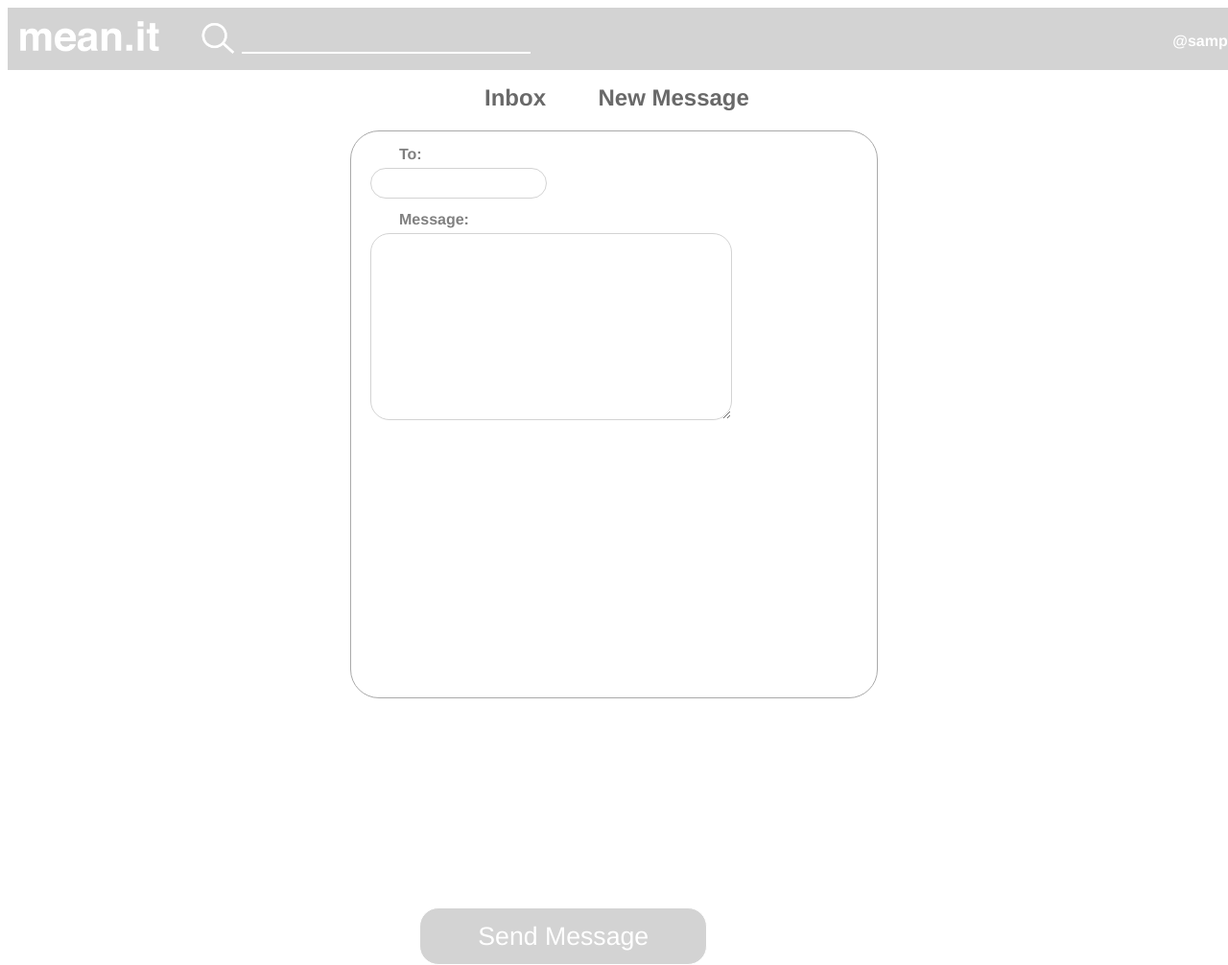
After one commit to truedingo/IHC-MeanIt, a Django app: page /newmessage in a window 1280 px wide. The commit adds this page. Shown: the whole page at 96% size. Run offline with Django 3.2, Linux system fonts and the light colour scheme; the visitor is signed in with stand-in values (Sample User, id 1).

Commit message:
nao me lembro do que fiz

```diff
--- a/meanit/meanit/urls.py
+++ b/meanit/meanit/urls.py
@@ -34,7 +34,8 @@ urlpatterns = [
     url(r'^signup', views.signup_view.as_view(), name='signup'),
     url(r'^userprofileedit/', views.useredit_page.as_view(), name='edituser'),
     path('followuser/<slug:query>/', views.followuser_view.as_view(), name='hashtag'),
-
+    path('newmessage',views.message_view.as_view(),name='newmessage'),
+    path('inbox',views.inbox_view.as_view(),name='inbox')
 ]
 
 
--- a/meanit/meanit_app/admin.py
+++ b/meanit/meanit_app/admin.py
@@ -1,9 +1,10 @@
 from django.contrib import admin
 
 # Register your models here.
-from meanit_app.models import Profile, Post, Questions, MeanitUserQuestions
+from meanit_app.models import Profile, Post, Questions, MeanitUserQuestions, Message
 
 admin.site.register(Profile)
 admin.site.register(Post)
 admin.site.register(Questions)
 admin.site.register(MeanitUserQuestions)
+admin.site.register(Message)
--- a/meanit/meanit_app/forms.py
+++ b/meanit/meanit_app/forms.py
@@ -1,5 +1,5 @@
 from django import forms
-from meanit_app.models import Profile, Post, Questions, MeanitUserQuestions
+from meanit_app.models import Profile, Post, Questions, MeanitUserQuestions, Message
 from django.contrib.auth.models import User
 
 class SignUpForm(forms.ModelForm):
@@ -42,3 +42,10 @@ class CreateMeanitQuestionForm(forms.ModelForm):
     class Meta:
         model = MeanitUserQuestions
         fields = ('question_answer',)
+
+
+class SendMessageForm(forms.ModelForm):
+    class Meta:
+        model = Message
+        fields = ('to_msg', 'msg_text')
+        widgets = {'to_msg': forms.TextInput(attrs={'class': 'new_message'}),'msg_text': forms.Textarea(attrs={'class': "new_message"})}
--- a/meanit/meanit_app/models.py
+++ b/meanit/meanit_app/models.py
@@ -39,10 +39,10 @@ class MeanitUserQuestions(models.Model):
     question_answer = models.CharField(max_length=512, blank=True, null=True)
 
 class Message(models.Model):
-    to_msg = models.CharField(unique=True, max_length=512)
+    to_msg = models.CharField(max_length=512)
     msg_text = models.CharField(max_length=512)
     msg_read = models.BooleanField(blank=True, null=True)
-    msg_date = models.DateField()
+    msg_date = models.DateField(blank=True, null=True, auto_now_add=True)
     profile_user = models.ForeignKey('Profile', models.CASCADE)
 
 
--- a/meanit/meanit_app/static/css/style.css
+++ b/meanit/meanit_app/static/css/style.css
@@ -75,13 +76,17 @@
         font-size: 5vw;
     }
 
+    .new_message{
+        font-size: 5vw;
+    }
+
 }
 
 /*header inicio*/
 .nav{
-    background-color: black;
-    opacity: 0.1;
-    height: 60px;
+    background-color: grey;
+    opacity: 0.35;
+    height: 65px;
     position: fixed;
     width: 100%;
     z-index: 999;
@@ -92,7 +97,7 @@
     display: inline-block;
 }
 .lupa, .mais, .sino, .msg, .utilizador{
-    width: 40px;
+    width: 10px;
     display: inline-block;
 }
 .procura{
@@ -103,28 +108,52 @@
     border-top: none;
     font-size: 20pt;
     color: white;
-    margin-bottom: 10px;
+    margin-bottom: 8px;
+    margin-left: 30px;
     position: relative;
-    bottom: 10px;
+    bottom: 12px;
 
 }
 .search{
     display: inline-block;
     position: relative;
     height: 70px;
-    padding: 10px 40px;
+    padding: 10px 35px;
 }
-.mais, .sino, .msg, .utilizador{
-    float: right;
-    padding: 10px 10px;
+.mais, .sino, .msg{
+    position: relative;
+    padding: 2px 30px;
+    bottom: 142px;
+    left: 965px;
 }
 .utilizador{
     color: white;
-    padding: 10px 10px;
-    margin: 10px 10px;
+    position: relative;
+    padding: 10px 20px;
+    margin: 10px 45px;
     width:85px;
+    bottom: 10px;
+    left: 565px;
     font-weight: bold;
 }
+.logout{
+    color: white;
+    position: relative;
+    padding: 10px 8px;
+    margin: 10px 25px;
+    width:85px;
+    bottom: 88px;
+    left: 1300px;
+    font-weight: bold;
+}
+
+.logout>a:visited{
+    color: white;
+}
+.logout>a:link{
+    color:white;
+}
+
 .utilizador>a:visited{
     color: white;
 }
@@ -179,6 +208,7 @@
 /*header fim*/
 /* feed de noticias inicio*/
 .grelha{
+    position: relative;
     margin: auto;
     width: 590;
 }
@@ -335,8 +376,61 @@ color: #696969;
     grid-column-start: 1;
     grid-column-end: 11;
 }
+
+.inbox_text{
+    position: relative;
+    text-align: left;
+    font-family: Helvetica;
+    font-style: normal;
+    font-size: 24px;
+    top: 80px;
+    text-align: center;
+    margin: auto;
+    padding-left: 160px;
+    font-weight: bold;
+    color: #696969;
+    display: inline-block;
+}
+
+.inbox_text>a:visited{
+    color: #696969;
+}
+.inbox_text>a:link{
+    color: #696969;
+}
+.inbox_text>a:hover{
+    color:lightgray;
+}
+
+.new_msg_text{
+    position: relative;
+    text-align: left;
+    font-family: Helvetica;
+    font-style: normal;
+    font-size: 24px;
+    top: 80px;
+    text-align: center;
+    margin: auto;
+    padding-left: 50px;
+    font-weight: bold;
+    color: #696969;
+    display: inline-block;
+
+}
+
+.new_msg_text>a:visited{
+    color: #696969;
+}
+.new_msg_text>a:link{
+    color: #696969;
+}
+.new_msg_text>a:hover{
+    color:lightgray;
+}
+
+
 @media only screen and (max-width: 527px) {
-    .mensagem{
+    .Message{
         top: 150;
     }
 }
@@ -345,3 +439,200 @@ color: #696969;
        width: 100%
     }
 }
+
+.new_message{
+    border: 1px solid lightgray;
+    border-radius: 20px;
+    text-align: left;
+    color: gray;
+    font-size: 12pt;
+    padding-top: 11px;
+}
+
+.to{
+    position: relative;
+    color: gray;
+    font-size: 12pt;
+    top: -5px;
+    left: 30px;
+    padding-top: 4px;
+}
+
+
+.frame_new_msg{
+    background-color: white;
+    border: 1px solid darkgray;
+    border-radius: 30px;
+    padding: 20px;
+    margin: 20px;
+    position: relative;
+    top: 80;
+    height: 550;
+    display: grid;
+    grid-template-columns: 5% 5% 5% 5% 5% 5% 5% 5% 5% 5%;
+    grid-gap: 5%;
+}
+
+#send_msg_btn{
+    position: relative;
+    background-color: lightgray;
+    top: 490px;
+    left: 50px;
+    width: 300px;
+}
+
+.upload_img{
+    position: relative;
+    padding: 20px;
+    border: 1px solid lightgray;
+    margin: 20px;
+    border-radius: 30px;
+    position: relative;
+    top: 150px;
+    background-color: lightgray;
+}
+#up-img{
+    position: relative;
+    font-size: 9pt;
+    color:#696969;
+    text-align: center;
+    width: 100%;
+    height: 20px;
+    margin: auto;
+    border: none;
+    font-weight: bold;
+    color: darkgray;
+}
+.hash{
+    width: 80%;
+    background-color: lightgray;
+    border: none;
+    border-bottom: 1pt white solid;
+    color: white;
+}
+.input-txt{
+    position: relative;
+    border: 1px solid lightgray;
+    border-radius: 30px;
+    padding: 0px 0px;
+    overflow: hidden;
+    width: 90%;
+    height: 325px;
+    bottom: 375px;
+    left: 20px;
+    display: inline-block;
+    grid-column-start: 3;
+    grid-column-end: 5;
+    padding: 5%;
+}
+#input-txt{
+    position: relative;
+    border: none;
+    align-content: center;
+    height: 100%;
+    width: 100%;
+    color: gray;
+}
+.publicacao2{
+    background-color: white;
+    border: 1px solid lightgray;
+    border-radius: 30px;
+    padding: 20px;
+    margin: 20px;
+    height: 90%;
+    position: relative;
+    top: 80;
+    display: grid;
+    grid-template-columns: 20% 20% 20% 20%;
+    grid-gap: 5%;
+}
+@media only screen and (max-width: 527px) {
+    .publicacao2{
+        top: 150;
+    }
+}
+.item2{
+    position: absolute;
+    top: 50px;
+    height: 570px;
+    width: 590px;
+}
+@media only screen and (max-width: 652px) {
+    .item2{
+       width: 100%
+    }
+}
+.pub-hashtags2{
+    grid-column-start: 1;
+    grid-column-end: 5;
+    text-overflow: ellipsis;
+    position: absolute;
+    bottom: 90px;
+    left: 12px;
+}
+.botao2{
+    height: 50px;
+    width: 30%;
+    margin: 0px 5px;
+    border: 1px solid white;
+    border-radius: 20px;
+    color: white;
+    font-size: 14pt;
+    position: relative;
+    bottom: 20px;
+}
+#publish{
+    position: relative;
+    bottom: 330px;
+    background-color: gray;
+    display: inline-block;
+}
+#cancel{
+    background-color: lightgray;
+    bottom: 330px;
+    display: inline-block;
+}
+.pub-imagem2{
+    position: relative;
+    border: 1px solid lightgray;
+    border-radius: 30px;
+    padding: 0px 0px;
+    overflow: hidden;
+    width: 100%;
+    height: 390px;
+    grid-column-start: 1;
+    grid-column-end: 3;
+}
+.btn_post{
+    grid-column-start: 1;
+    grid-column-end: 5;
+}
+.pub-hashtag2{
+    padding: 5px;
+    background-color: lightgray;
+    color: white;
+    border-radius: 20px;
+    width: -webkit-fit-content;
+    height: -webkit-fit-content;
+    width: -moz-fit-content;
+    height: -moz-fit-content;
+    display: inline-block;
+    width: 16%;
+    float: right;
+    margin: 0px 0px 0px 5px;
+}
+
+.Quick_questions_tittle{
+    position: absolute;
+    font-size: 26px;
+    left: 525px;
+    width: 100%;
+    bottom: 4px;
+}
+
+.create_new_post{
+    position: relative;
+    font-size: 26px;
+    text-align: center;
+    margin: auto;
+}
--- /dev/null
+++ b/meanit/meanit_app/templates/send_message.html
@@ -0,0 +1,31 @@
+{% extends 'base.html' %}
+{% load static %}
+{% block content %}
+    <div class="grelha">
+        <div class="inbox_text">
+            <a href="inbox">Inbox</a>
+        </div>
+        <div class="new_msg_text">
+                <a href="newmessage">New Message</a>
+            </div>
+        <div class="inbox">
+        <div class="frame_new_msg">
+         <form action="" method="post">
+         {% csrf_token %}
+            <div class="message_window">
+                    <label class="to" > <b>To:</b></label>
+                    <br>
+                    {{sendmessage_form.to_msg}}
+                    <br><br>
+                    <b><label class="to" ><b> Message:</b></label> {{sendmessage_form.msg_text}}  </b>
+                    <br><br>
+            </div>
+        <div id="login_botoes">
+         <input id="send_msg_btn" class="botao1" type="submit" value="Send Message">
+        </div>
+        </form>
+        </div>
+    </div>
+    </div>
+
+{% endblock %}
--- a/meanit/meanit_app/views.py
+++ b/meanit/meanit_app/views.py
@@ -1,12 +1,12 @@
 from django.shortcuts import render, redirect
 from django.views.generic import View
 from django.contrib.auth import authenticate, login, logout
-from meanit_app.forms import SignUpForm, CreatePostForm, LoginForm, UserEditForm, QuestionForm, CreateMeanitQuestionForm
+from meanit_app.forms import SignUpForm, CreatePostForm, LoginForm, UserEditForm, QuestionForm, CreateMeanitQuestionForm, SendMessageForm
 from django.contrib.auth.hashers import make_password, check_password
 
 
 # Create your views here.
-from meanit_app.models import Profile, Post, Follow, Questions, MeanitUserQuestions
+from meanit_app.models import Profile, Post, Follow, Questions, MeanitUserQuestions, Message
 
 class home_view(View):
     def get(self, request):
@@ -223,3 +223,31 @@ class followuser_view(View):
         else:
             following.delete()
             return redirect('profile',query=query)
+
+
+class message_view(View):
+    def get(self, request):
+        if request.user.is_authenticated:
+            sendmessage_form = SendMessageForm()
+            messages = Message.objects.all().filter(to_msg=request.user.username)
+            return render(request, 'send_message.html', {'sendmessage_form': sendmessage_form})
+        else:
+            return redirect('home')
+
+    def post(self,request):
+        sendmessage_form = SendMessageForm(request.POST)
+        if sendmessage_form.is_valid():
+            sendmessage_form = sendmessage_form.save(commit=False)
+            profile_user = Profile.objects.get(username=request.user)
+            sendmessage_form.profile_user = profile_user
+            sendmessage_form.msg_read = False
+            sendmessage_form.save()
+        else:
+            print('failed')
+        return redirect('home')
+
+class inbox_view(View):
+    def get(self,request):
+        if request.user.is_authenticated:
+            messages = Message.objects.all().filter(to_msg=request.user.username)
+            return render(request, 'inbox.html', {'messages': messages})
```
Also changed, not shown: other parts of meanit/meanit_app/static/css/style.css (+18 -6 lines), meanit/meanit_app/templates/inbox.html (added, +29 -0 lines), meanit/meanit_app/templates/new_message.html (added, +62 -0 lines).
